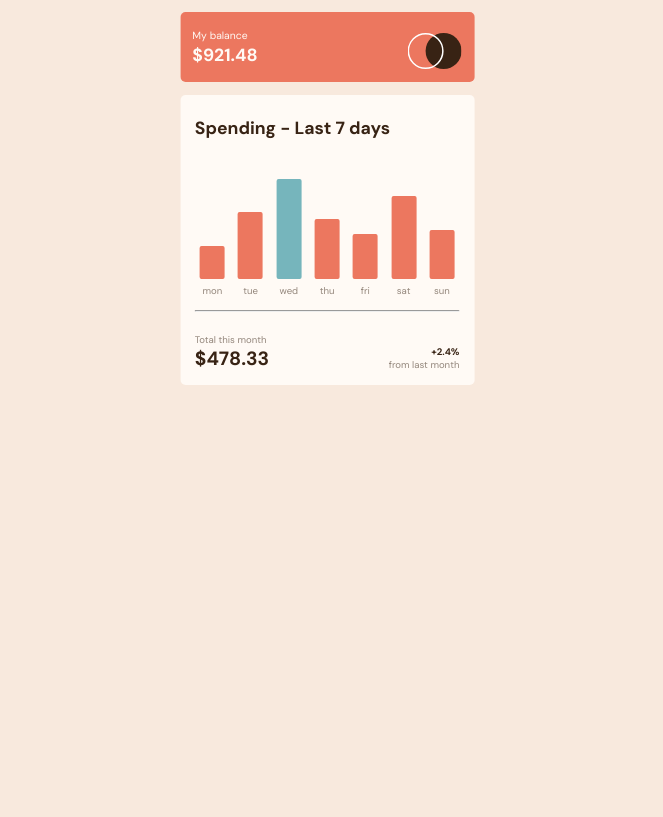
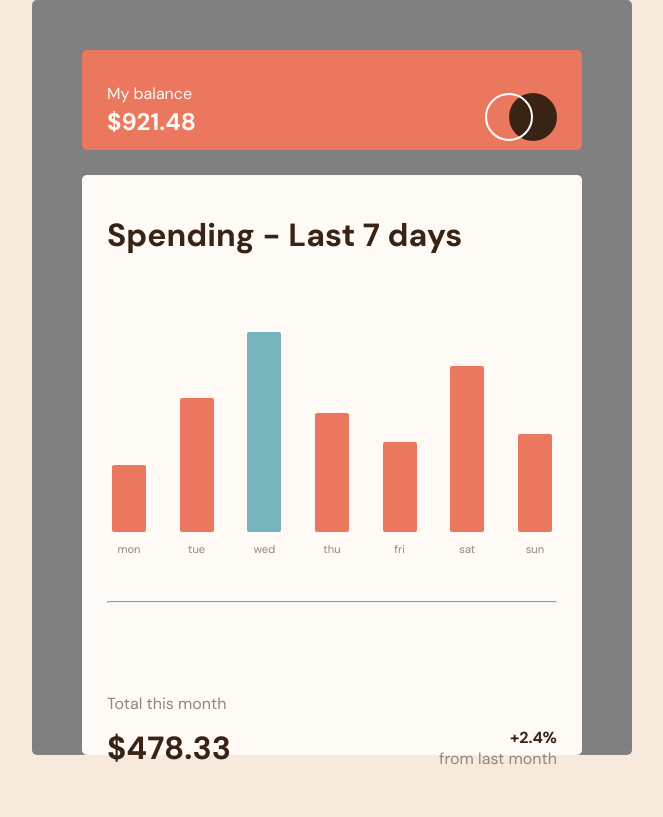
Before and after one commit to CpalmerD20/FE-Mentor-Expenses-Chart-Component-Main, a plain HTML site: page index.html in a window 1280 px wide. Shown: the whole page, without its empty margins (308-971 px from the left). Drawn offline with Linux system fonts and the light colour scheme.

Commit message:
re-scaled application UI, added US currency formatting.

```diff
--- a/script.js
+++ b/script.js
@@ -1,7 +1,7 @@
-
-const url = "./data.json";
 
 async function getWeeklyData() {
+  const US_DOLLARS = new Intl.NumberFormat('en-US', { style: 'currency', currency: 'USD' });
+  const url = "./data.json";
   const reply = await fetch(url);
   const weeklySpending = await reply.json(); /*array of objects*/
 
@@ -17,8 +17,8 @@ async function getWeeklyData() {
 
   weeklySpending.forEach((obj, idx) => {
     const element = document.querySelector(`.${obj["day"]}`);
-    element.style.height = `${100 * obj["amount"] / maxSpent}px`;
-    document.querySelector(`.p${idx}`).textContent = "$" + obj["amount"];
+    element.style.height = `${200 * obj["amount"] / maxSpent}px`;
+    document.querySelector(`.p${idx}`).textContent = "" + US_DOLLARS.format(obj["amount"]);
   })
   document.querySelector(`.${maxDay}`).classList.add('max');
 }
--- a/style.css
+++ b/style.css
@@ -17,7 +17,6 @@
 }
 
 body {
-  height: 100%;
   font-family: 'DM Sans', sans-serif;
   font-size: 18px;
   background: var(--cream);
@@ -25,38 +24,38 @@ body {
 
 .container {
   margin: auto;
-  /* background: grey; */
-  /* width: 375px; */
+  background: grey;
+  width: 375px;
   display: grid;
   align-items: center;
   justify-content: center;
-  height: 100%;
+  /* height: 100%; */
 }
 
 header {
   background: var(--soft-red);
   color: var(--pale-orange);
-  padding: 4% 5%;
-  height: 70px;
-  margin: 5% 0%;
-  font-size: 1.1rem;
+  padding: 5% 5%;
+  height: 100px;
+  width: 360px;
+  margin-top: 10%;
+  margin-bottom: 5%;
+  font-size: 1.5rem;
 }
 
 .label {
   position: relative;
-  font-size: 0.65rem;
-  margin-top: -15px;
+  font-size: 1rem;
 }
 
 .logo {
   float: right;
   margin-top: 4%;
-  width: 20%;
 }
 
 main {
   background: var(--pale-orange);
-  height: 290px;
+  height: 580px;
   color: var(--medium-brown);
 }
 
@@ -66,8 +65,7 @@ main {
 
 h1 {
   margin-top: 3%;
-  margin-bottom: 15%;
-  font-size: 1rem;
+  font-size: 1.5rem;
   color: var(--dark-brown);
 }
 
@@ -80,31 +78,34 @@ ul {
   display: flex;
   justify-content: space-between;
   align-items: end;
-  height: 45%;
+  height: 300px;
   margin-bottom: 10%;
 }
 
 li {
+  /* height: 90%; */
   text-align: center;
   margin: 0px 5px;
   text-decoration: none;
-  width: 25px;
-  font-size: 0.6rem;
+  width: 34px;
+  font-size: 0.7rem;
 }
 
 .popup {
   position: fixed;
   padding: 5px;
-  transform: translate(-8px, -22px);
+  transform: translate(-2px, -25px);
   border-radius: 2px;
   background: var(--dark-brown);
   color: var(--cream);
-  font-size: 0.5rem;
-  width: 38px;
+  font-size: 0.8rem;
+  min-width: 38px;
   height: 20px;
   vertical-align: center;
   display: none;
 }
+
+/* position relative */
 
 li:hover {
   cursor: pointer;
@@ -120,9 +121,9 @@ li:hover .bar {
 
 .bar {
   background: var(--soft-red);
-  height: 20px;
+  height: 1px;
   border-radius: 2px;
-  margin-bottom: 5px;
+  margin-bottom: 10px;
 }
 
 .max {
@@ -131,29 +132,32 @@ li:hover .bar {
 
 hr {
   color: var(--cream);
+  margin-bottom: 10%;
 }
 
 footer {
   display: flex;
   align-items: end;
   margin-top: 8%;
+  padding: 10% 0%;
 }
 
 .monthly-total {
-  width: 90%;
+  width: 70%;
 }
 
 .percent-change {
-  width: 45%;
+  width: 50%;
 }
 
 h2 {
   font-weight: 300;
-  font-size: 0.6rem;
+  font-size: 1rem;
+  margin-bottom: 5%;
 }
 
 footer {
-  font-size: 0.6rem;
+  font-size: 1rem;
   display: flex;
 }
 
@@ -167,11 +171,7 @@ footer {
 }
 
 .total {
-  font-size: 1.2rem;
-}
-
-.change {
-  font-size: 0.6rem;
+  font-size: 2rem;
 }
 
 @media screen and (min-width: 600px) {
@@ -181,21 +181,12 @@ footer {
   }
 
   header {
-    width: 120%;
-    transform: translate(-10%, 0%);
+    width: 500px;
   }
 
   h1 {
-    font-size: 1.1rem;
+    font-size: 2rem;
   }
 
-  main {
-    width: 120%;
-    transform: translate(-10%, 0%);
-  }
-
-  ul {
-    margin-bottom: 5%;
-  }
 
 }
```
Also changed, not shown: 1 other file.
